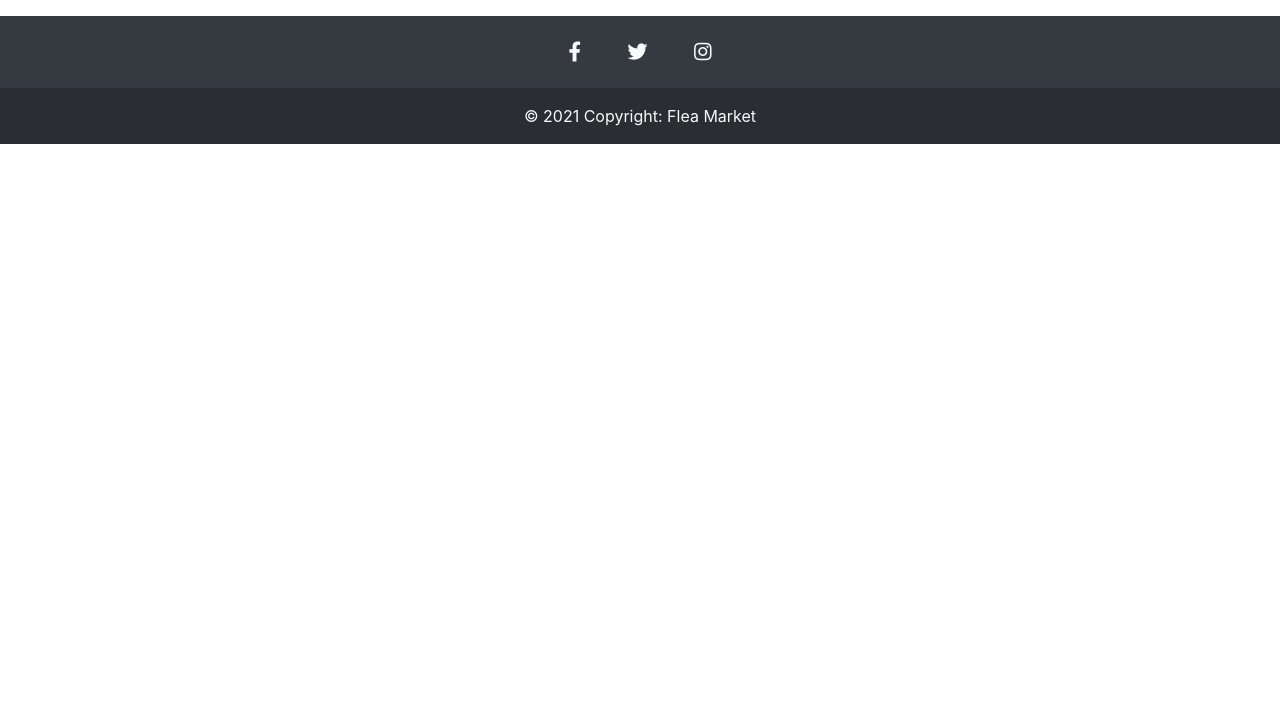
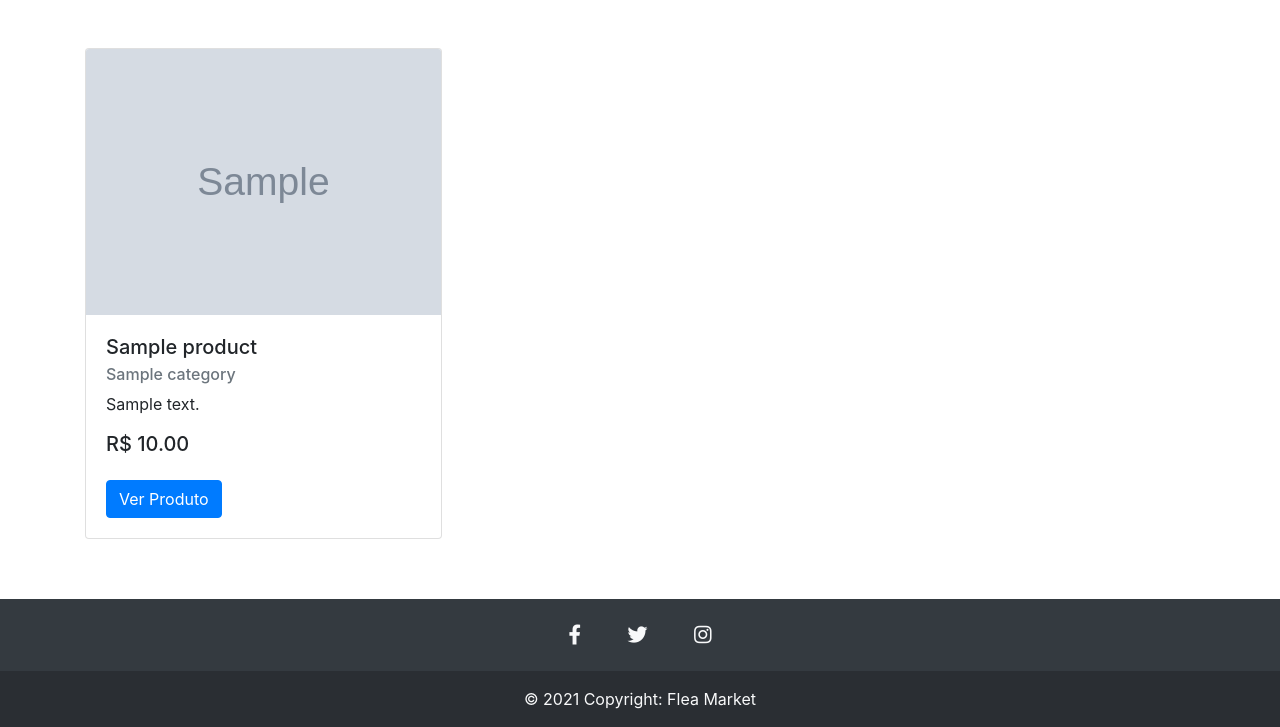
Before and after one commit to geraldofada/flea-market, a Django app: page / in a window 1280 px wide. Shown: the part 120-847 px from the top of the page. Before the commit the page ends 264 px from the top, so only its background shows below. Run offline with Django 3.2, Linux system fonts and the light colour scheme; tables that the repository leaves empty hold one stand-in row (values such as "Sample post"); grey boxes marked "Sample" are stand-in pictures; some libraries are stand-ins or nearby versions.

Commit message:
index now showing all products

```diff
--- a/fleamarket/views.py
+++ b/fleamarket/views.py
@@ -1,10 +1,14 @@
+from product.models import Product
 from django.shortcuts import render
 from category.models import Category
+from product.models import Product
 
 def index(request):
     categories = Category.objects.all().order_by('name')
+    products = Product.objects.all()
     context = {
-        'categories': categories
+        'categories': categories,
+        'products': products
     }
 
     return render(request, 'index.html', context)
--- a/templates/index.html
+++ b/templates/index.html
@@ -1 +1,41 @@
 {% extends 'base/index.html' %}
+{% load static %}
+
+{% block main %}
+    {% now "Y-m-d" as today%}
+
+    <div class="container my-lg-5">
+        <div class="card-columns">
+            {% for prod in products %}
+                <div class="card">
+                    <img src="{% static 'images/' %}{{ prod.image }}" class="card-img-top" alt="{{ prod.name }}">
+                    <div class="card-body">
+                        <h5 class="card-title">
+                            {% if prod.created_at|date:"Y-m-d" == today%}
+                                <span class="badge badge-danger">Hot</span>
+                            {% endif %}
+
+                            {{ prod.name }}
+                        </h5>
+                        <h6 class="card-subtitle mb-2 text-muted">
+                            {{ prod.category.all.0.name }}
+
+                            {% if prod.category.all|length > 1 %}
+                                {% for cat in prod.category.all %}
+                                    {% if not forloop.first %}
+                                        / {{ cat.name }}
+                                    {% endif %}
+                                {% endfor %}
+                            {% endif %}
+                        </h6>
+                        <p class="card-text">
+                            {{ prod.description }}
+                        </p>
+                        <h5 class="mb-4">R$ {{ prod.price }}</h5>
+                        <a href="#" class="btn btn-primary">Ver Produto</a>
+                    </div>
+                </div>
+            {% endfor %}
+        </div>
+    </div>
+{% endblock main %}
```
